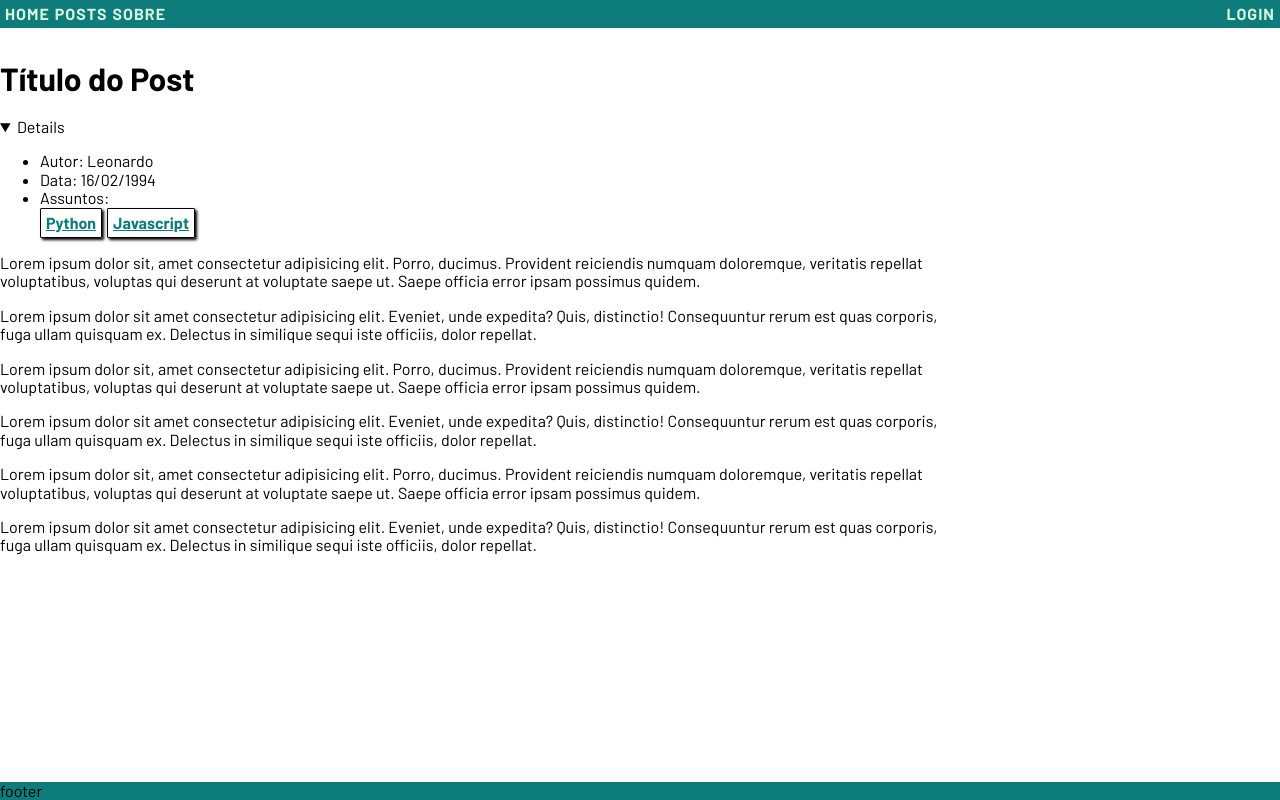
After one commit to lrpohlmann/django-blog, a Django app: template templates/paginas/post.html in a window 1280 px wide. The commit adds this page. Run offline with Django 4.2, Linux system fonts and the light colour scheme; the template is opened without the code that fills it, so the values that code supplies are empty.

Commit message:
pagina post

```diff
--- a/sass/layout/_pagina.scss
+++ b/sass/layout/_pagina.scss
@@ -5,7 +5,7 @@
     display: grid;
     gap: 10px;
     grid-template-columns: 1fr;
-    grid-template-rows: auto;
+    grid-template-rows: auto 1fr auto auto;
     grid-template-areas:
         "header"
         "main"
@@ -15,7 +15,7 @@
 
     @media (min-width: map.get(breakpoints.$values, "m-inicio")) {
         grid-template-columns: repeat(4, 1fr);
-        grid-template-rows: auto;
+        grid-template-rows: auto 1fr auto;
         grid-template-areas:
             "header header header header"
             "main main main aside"
@@ -34,6 +34,7 @@ header {
 
 main {
     grid-area: main;
+    align-self: self-start;
 }
 
 aside {
--- a/static/estilos.css
+++ b/static/estilos.css
@@ -430,13 +430,13 @@ body {
   display: grid;
   gap: 10px;
   grid-template-columns: 1fr;
-  grid-template-rows: auto;
+  grid-template-rows: auto 1fr auto auto;
   grid-template-areas: "header" "main" "aside" "footer";
 }
 @media (min-width: 769px) {
   .home-layout {
     grid-template-columns: repeat(4, 1fr);
-    grid-template-rows: auto;
+    grid-template-rows: auto 1fr auto;
     grid-template-areas: "header header header header" "main main main aside" "footer footer footer footer";
   }
 }
@@ -451,6 +451,7 @@ header {
 
 main {
   grid-area: main;
+  align-self: self-start;
 }
 
 aside {
--- /dev/null
+++ b/templates/paginas/post.html
@@ -0,0 +1,37 @@
+{% extends 'base.html' %}
+
+{% block conteudo %}
+<article class="container-gg">
+    <h1 class="container-gg">Título do Post</h1>
+    <details open>
+        <ul>
+            <li><span>Autor:</span> <span>Leonardo</span></li>
+            <li><span>Data:</span> <time datetime="">16/02/1994</time></li>
+            <li>
+                <span>
+                    Assuntos:
+                </span>
+                <div class="flex flex-row gap-5">
+                    <a class="link-block" href="#">Python</a>
+                    <a class="link-block" href="#">Javascript</a>
+                </div>
+            </li>
+        </ul>
+    </details>
+    <p>Lorem ipsum dolor sit, amet consectetur adipisicing elit. Porro, ducimus. Provident reiciendis numquam
+        doloremque, veritatis repellat voluptatibus, voluptas qui deserunt at voluptate saepe ut. Saepe officia error
+        ipsam possimus quidem.</p>
+    <p>Lorem ipsum dolor sit amet consectetur adipisicing elit. Eveniet, unde expedita? Quis, distinctio! Consequuntur
+        rerum est quas corporis, fuga ullam quisquam ex. Delectus in similique sequi iste officiis, dolor repellat.</p>
+    <p>Lorem ipsum dolor sit, amet consectetur adipisicing elit. Porro, ducimus. Provident reiciendis numquam
+        doloremque, veritatis repellat voluptatibus, voluptas qui deserunt at voluptate saepe ut. Saepe officia error
+        ipsam possimus quidem.</p>
+    <p>Lorem ipsum dolor sit amet consectetur adipisicing elit. Eveniet, unde expedita? Quis, distinctio! Consequuntur
+        rerum est quas corporis, fuga ullam quisquam ex. Delectus in similique sequi iste officiis, dolor repellat.</p>
+    <p>Lorem ipsum dolor sit, amet consectetur adipisicing elit. Porro, ducimus. Provident reiciendis numquam
+        doloremque, veritatis repellat voluptatibus, voluptas qui deserunt at voluptate saepe ut. Saepe officia error
+        ipsam possimus quidem.</p>
+    <p>Lorem ipsum dolor sit amet consectetur adipisicing elit. Eveniet, unde expedita? Quis, distinctio! Consequuntur
+        rerum est quas corporis, fuga ullam quisquam ex. Delectus in similique sequi iste officiis, dolor repellat.</p>
+</article>
+{% endblock %}
```
Also changed, not shown: 1 other file.
